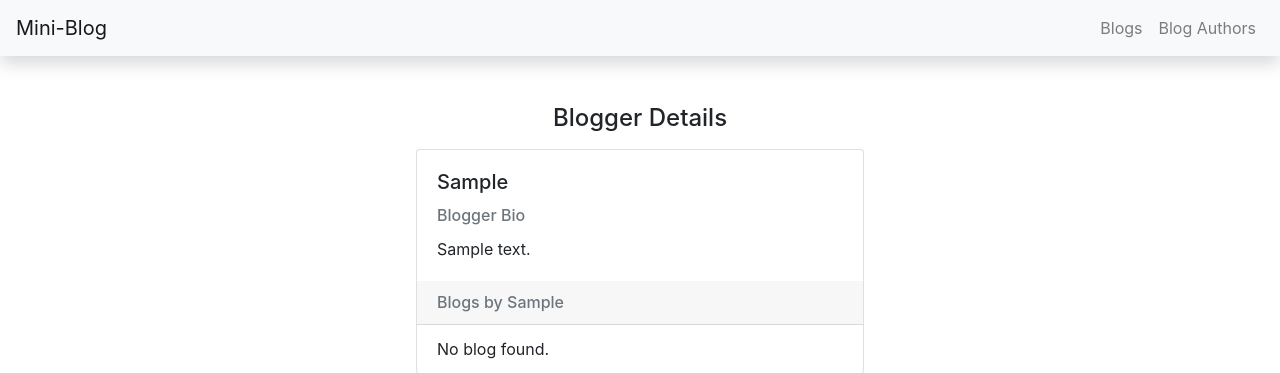
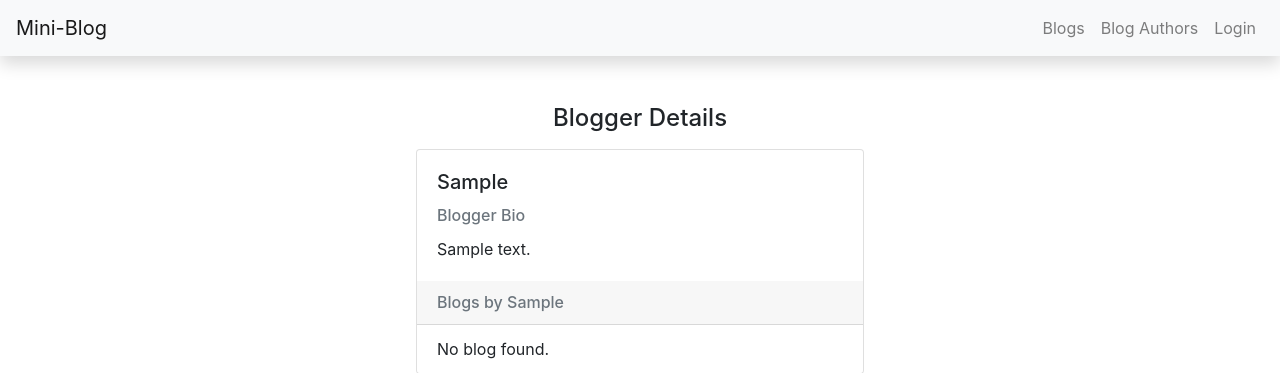
Before and after one commit to ChegeBryan/mdn-DIY-mini-blog, a Django app: page /blog/bloggers/1/ in a window 1280 px wide. Shown: the top 373 px of the page. Run offline with Django 3.2, Linux system fonts and the light colour scheme; tables that the repository leaves empty hold one stand-in row (values such as "Sample post"); data that the repository does not hold is empty; some libraries are stand-ins or nearby versions.

Commit message:
🔗 Add Login and Logout URL links

```diff
--- a/blog/templates/base_generic.html
+++ b/blog/templates/base_generic.html
@@ -27,6 +27,13 @@
           <li class="nav-item">
             <a class="nav-link" href="{% url 'bloggers' %}">Blog Authors</a>
           </li>
+          <li class="nav-item">
+            {% if user.is_authenticated %}
+            <a class="nav-link" href="{% url 'logout' %}">Logout</a>
+            {% else %}
+            <a class="nav-link" href="{% url 'login' %}">Login</a>
+            {% endif %}
+          </li>
         </ul>
       </div>
     </nav>
@@ -49,10 +56,10 @@
           {% if page_obj.has_next %}
           <a href="{{ request.path }}?page={{ page_obj.next_page_number }}">next</a>
           {% endif %}
-          </span>
-        </div>
-        {% endif %}
-        {% endblock %}
+        </span>
+      </div>
+      {% endif %}
+      {% endblock %}
     </div>
 
 
```
